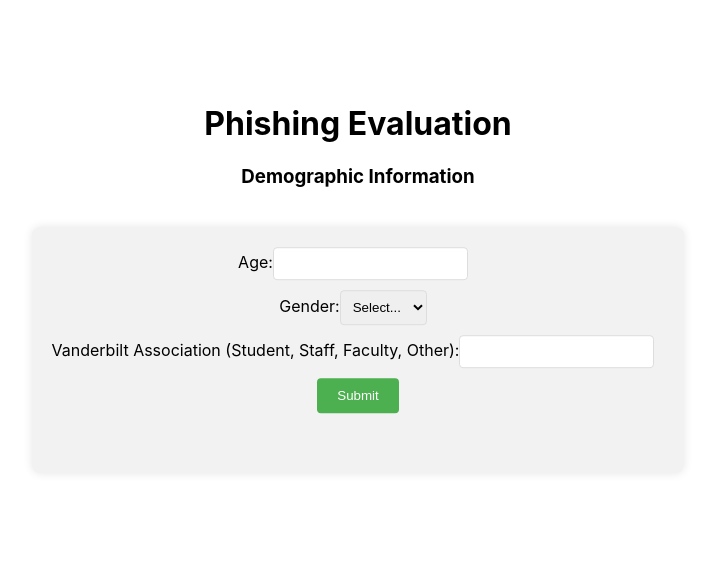
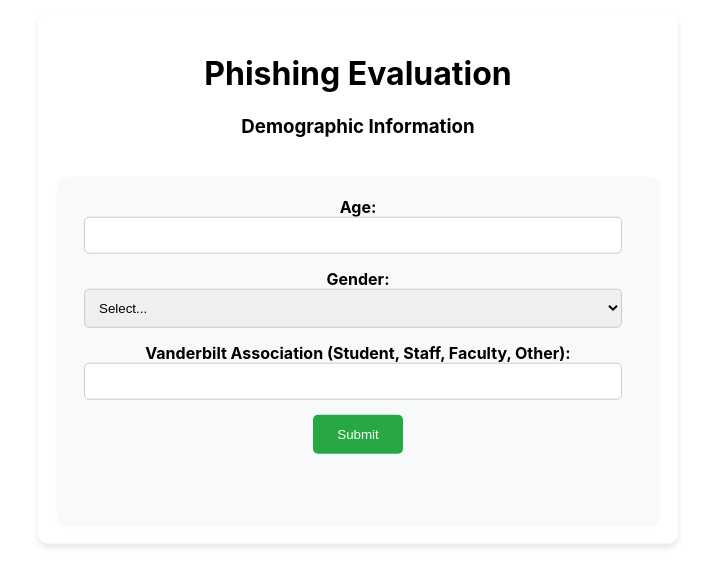
Before and after one commit to jessmphelan/PhishingEvaluationGame, a React (Create React App) app in the folder phishing_evaluation/application/frontend/: page / in a window 1280 px wide. Shown: the part 122-708 px from the top of the page, without its empty margins (282-997 px from the left). Built offline with nearby package versions, Linux system fonts and the light colour scheme.

Commit message:
first validation

```diff
--- a/phishing_evaluation/application/frontend/src/App.css
+++ b/phishing_evaluation/application/frontend/src/App.css
@@ -5,7 +5,12 @@
   top: 50%;
   left: 50%;
   transform: translate(-50%, -50%);
-  width: 100%;
+  width: 90%; /* Reduced to 90% for better margins on small screens */
+  max-width: 600px; /* Max width for larger screens */
+  background-color: #fff; /* Background color for contrast */
+  padding: 20px;
+  border-radius: 10px;
+  box-shadow: 0 4px 6px rgba(0, 0, 0, 0.1);
 }
 
 .show-form-button {
@@ -13,45 +18,58 @@
   padding: 10px 20px;
   font-size: 16px;
   cursor: pointer;
+  background-color: #007bff; /* More vibrant button color */
+  color: white; /* Text color */
+  border: none;
+  border-radius: 5px;
+  transition: background-color 0.3s ease; /* Smooth transition for hover effect */
+}
+
+.show-form-button:hover {
+  background-color: #0056b3; /* Darker shade on hover */
 }
 
 /* Styling for the form elements */
 form {
-  background-color: #f2f2f2;
+  background-color: #f8f9fa; /* Slightly lighter than the original for subtlety */
   padding: 20px;
   border-radius: 8px;
-  box-shadow: 0 0 10px rgba(0, 0, 0, 0.1);
+  box-shadow: 0 2px 4px rgba(0, 0, 0, 0.05);
   display: inline-block;
   margin-top: 20px;
 }
 
 form div {
-  margin-bottom: 10px;
+  margin-bottom: 15px; /* Increased spacing for better readability */
 }
 
 label {
   margin-right: 10px;
+  font-weight: bold; /* Make labels bold */
 }
 
 input[type="number"],
 input[type="text"],
 select {
-  padding: 8px;
-  border: 1px solid #ddd;
-  border-radius: 4px;
+  padding: 10px; /* More padding for better field visibility */
+  border: 1px solid #ccc; /* Lighter border color */
+  border-radius: 5px; /* Rounded borders */
+  width: calc(100% - 22px); /* Full width for better usability */
+  box-sizing: border-box; /* Include padding and border in the element's total width */
 }
 
 button[type="submit"] {
-  padding: 10px 20px;
-  background-color: #4CAF50;
+  padding: 12px 24px; /* Larger button for easier interaction */
+  background-color: #28a745; /* More vibrant submit button color */
   color: white;
   border: none;
-  border-radius: 4px;
+  border-radius: 5px;
   cursor: pointer;
+  transition: background-color 0.3s ease; /* Smooth transition for hover effect */
 }
 
 button[type="submit"]:hover {
-  background-color: #45a049;
+  background-color: #218838; /* Slightly darker on hover */
 }
 
 .email-evaluation-container {
@@ -59,10 +77,12 @@
 }
 
 .email-container {
-  border: 1px solid #ccc;
+  border: 1px solid #dee2e6; /* Lighter border color for subtlety */
   padding: 20px;
   margin: 20px auto;
-  width: 80%; /* Adjust width as needed */
+  width: 80%;
+  border-radius: 8px; /* Rounded corners */
+  box-shadow: 0 2px 4px rgba(0, 0, 0, 0.05); /* Soft shadow for depth */
 }
 
 .evaluation-section {
@@ -80,5 +100,14 @@
   display: block;
   margin-bottom: 10px;
   padding: 10px;
-  width: 150px; /* Adjust width as needed */
+  width: auto; /* Auto width for content adaptability */
+  background-color: #17a2b8; /* Different color for distinction */
+  color: white; /* Text color */
+  border: none;
+  border-radius: 5px; /* Rounded borders */
+  transition: background-color 0.3s ease; /* Smooth transition for hover effect */
 }
+
+.column button:hover {
+  background-color: #138496; /* Darker shade on hover */
+}
--- a/phishing_evaluation/application/frontend/src/components/demographic_form.js
+++ b/phishing_evaluation/application/frontend/src/components/demographic_form.js
@@ -11,8 +11,16 @@
   const handleSubmit = (event) => {
     event.preventDefault();
     console.log({ age, gender, vanderbilt_association });
+    console.log("got here");
+
+    //reset error if it is already full
+    if(error !== '')
+      setError('');
+
+    //set error if any of the fields are empty
     if(age === '' || gender === '' || vanderbilt_association === '')
-      setError('Required field left empty');
+      setError('Error: Required field left empty');
+    //otherwise navigate to the next page
     else
       navigate("/email_evaluation");
   };
```
